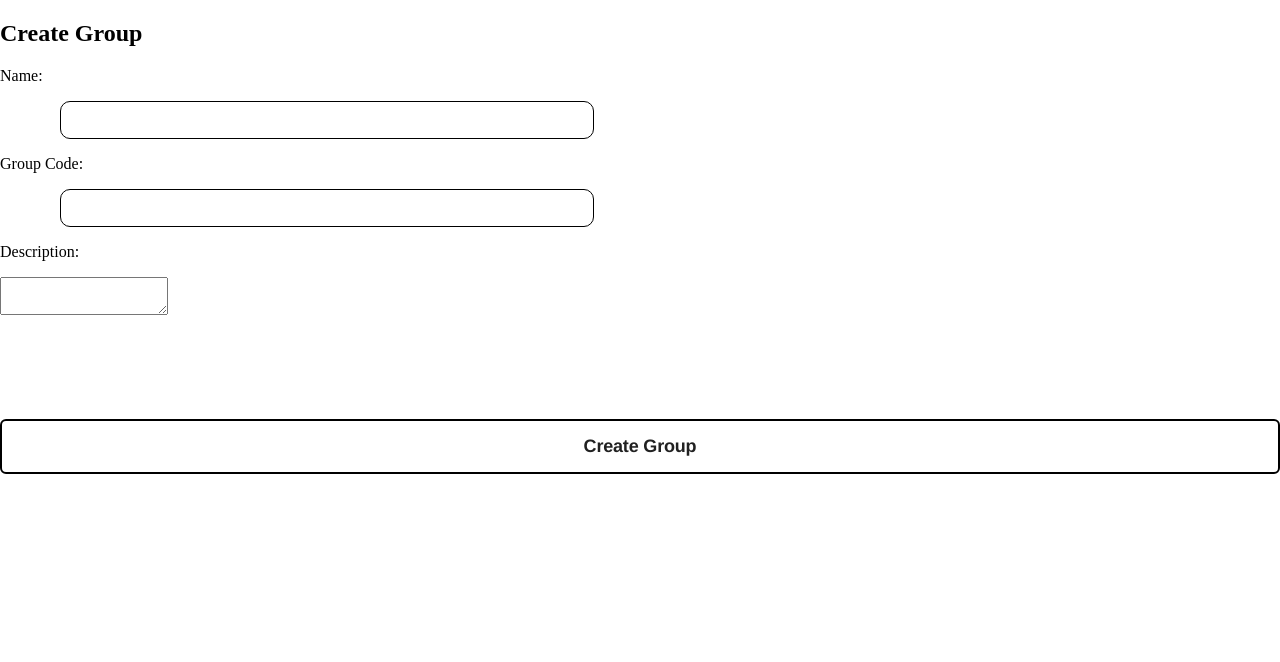
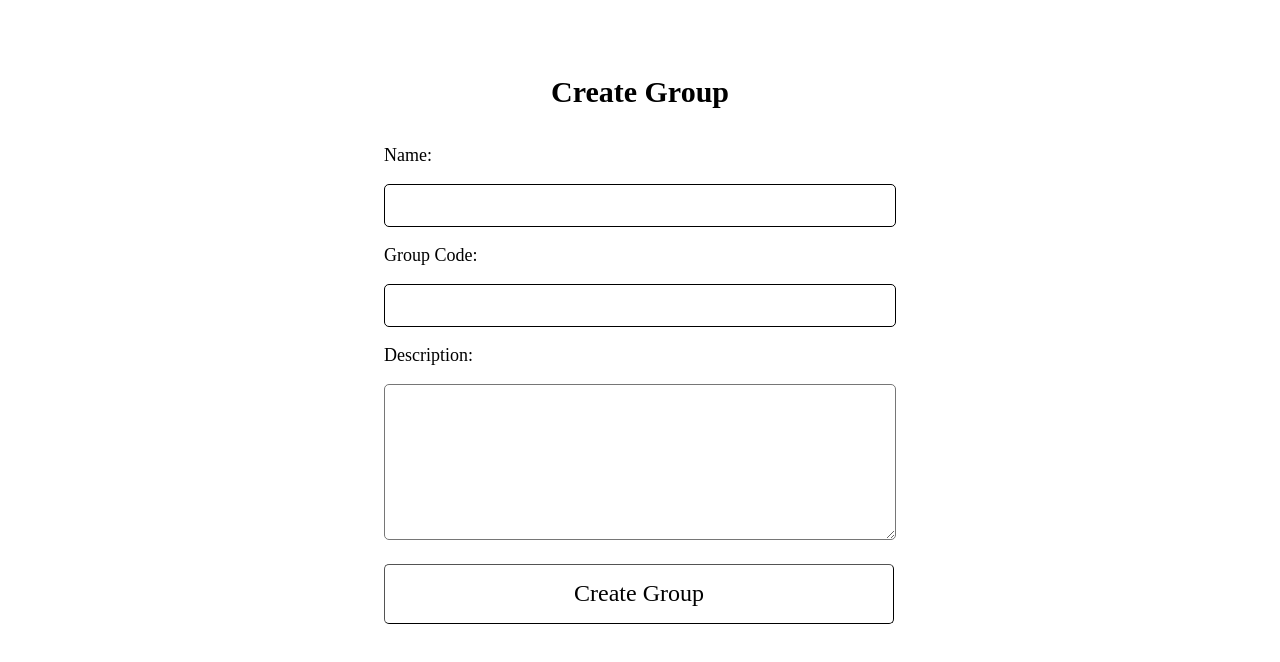
Before and after one commit to GT-WebDev-Group-Planning/group-planning-v1, a React (Create React App) app in the folder client/: page /creategroup in a window 1280 px wide. Shown: the top 662 px of the page. Built offline with nearby package versions, Linux system fonts and the light colour scheme.

Commit message:
added notifications

```diff
--- a/client/package.json
+++ b/client/package.json
@@ -13,6 +13,7 @@
     "express": "^4.18.2",
     "googleapis": "^128.0.0",
     "mongoose": "^7.6.3",
+    "notistack": "^3.0.1",
     "npm-run-all": "^4.1.5",
     "react": "^18.2.0",
     "react-dom": "^18.2.0",
--- a/client/src/index.js
+++ b/client/src/index.js
@@ -1,7 +1,6 @@
 import React from 'react';
 import ReactDOM from 'react-dom/client';
 import './index.css';
-import App from './App';
 import { BrowserRouter as Router, Routes, Route } from 'react-router-dom';
 import Calendar from './pages/Calendar/Calendar';
 import Evite from './pages/Evite/Evite';
@@ -12,10 +11,12 @@ import CalendarSelect from './pages/CalendarSelect/CalendarSelect';
 import Event from './pages/Event/Event';
 import Test from './pages/Test';
 import CreateGroup from './pages/join_group/CreateGroup';
+import { SnackbarProvider } from 'notistack';
 
 const root = ReactDOM.createRoot(document.getElementById('root'));
 root.render(
   <React.StrictMode>
+    <SnackbarProvider>
     <Router>
       <Routes>
         <Route path="" element={<Test />} />
@@ -30,5 +31,6 @@ root.render(
         <Route path="/test" element={<Test />} />
       </Routes>
     </Router>
+    </SnackbarProvider>
   </React.StrictMode>
 );
--- a/client/src/pages/join_group/CreateGroup.js
+++ b/client/src/pages/join_group/CreateGroup.js
@@ -2,6 +2,7 @@ import React, { useState } from 'react'
 import "./group.css"
 import { useNavigate } from 'react-router-dom';
 import axios from 'axios';
+import { useSnackbar } from 'notistack'
 
 const CreateGroup = () => {
     const [name, setName] = useState("");
@@ -9,6 +10,7 @@ const CreateGroup = () => {
     const [description, setDescription] = useState("");
     const [loading, setLoading] = useState(false);
     const navigate = useNavigate();
+    const { enqueueSnackbar } = useSnackbar();
 
     const handleSaveGroup = () => {
         const data = {
@@ -19,18 +21,19 @@ const CreateGroup = () => {
         setLoading(true);
         axios.post('http://localhost:5000/group', data)
         .then (() => {
-            setLoading(false);
+            enqueueSnackbar('Group Created Successfully', {variant: 'success'});
             navigate('/group');
         })
         .catch((error) => {
-            setLoading(false);
+            enqueueSnackbar('Code Already in Use', {variant: 'error'});
             console.log(error);
         });
     };
 
     return (
-        <div className="field">
+        <div className="centered">
           <h2>Create Group</h2>
+          <br />
           <div className="inputs-col">
             <div className="input-row">
               <p className="input-text">Name: </p>
@@ -38,6 +41,7 @@ const CreateGroup = () => {
                 type = "text"
                 value = { name }
                 onChange = {(e) => setName(e.target.value)}
+                className = "create-input"
               />
             </div>
             <div className="input-row">
@@ -45,6 +49,7 @@ const CreateGroup = () => {
               <input type="text"
                 value = { code }
                 onChange = {(e) => setCode(e.target.value)}
+                className = "create-input"
               />
             </div>
             <div className="input-row">
@@ -54,7 +59,7 @@ const CreateGroup = () => {
                 onChange = {(e) => setDescription(e.target.value)}
               />
             </div>
-            <button className="button self-center"
+            <button className="create-button"
             onClick={handleSaveGroup}>
               Create Group
             </button>
--- a/client/src/pages/join_group/JoinGroup.js
+++ b/client/src/pages/join_group/JoinGroup.js
@@ -4,7 +4,7 @@ import "./group.css"
 const JoinGroup = () => {
     const [code, setCode] = useState("");
     return (
-      <div className="field">
+      <div className="centered">
         <h2>Join Group</h2>
         <p className="input-text">Enter Group Code: </p>
         <input type="text" value={code} placeholder="e.g. 123456"/>
--- a/client/src/pages/join_group/group.css
+++ b/client/src/pages/join_group/group.css
@@ -1,7 +1,9 @@
-.gridContainer {
-    display: grid;
-    grid-template-columns: repeat(4, 1fr);
-    gap: 20px;
+.centered {
+    display: flex;
+    justify-content: center;
+    align-items: center;
+    flex-direction: column;
+    margin-top: 50px;
 }
 
 .top {
@@ -11,22 +13,42 @@
     margin-bottom: 20px;
 }
 
-.group-button {
+.create-button {
     font-size: 24px;
-    margin: 50px;
-    margin-top: 50px;
-    padding: 2.5px;
-    border-radius: 10px;
+    margin-top: 20px;
+    padding: 3px;
+    border-radius: 5px;
     border-width: 1px;
-    height: 37px;
-    width: 150px;
+    height: 60px;
+    width: 510px;
     cursor: pointer;
 }
 
-input {
-    width: 40%;
-    padding: 10px;
-    border-radius: 10px;
-    border: 1px solid black;
-    margin-left: 60px;
+.create-input {
+    font-size: 18px;
+    border-radius: 5px;
+    width: 500px;
+    margin-left: 0px;
+    padding-left: 5px;
+    padding-right: 5px;
 }
+
+textarea {
+    font-size: 18px;
+    width: 500px;
+    height: 150px;
+    border-radius: 5px;
+    margin-bottom: 0px;
+    padding-left: 5px;
+    padding-right: 5px;
+
+}
+
+p {
+    font-size: 18px;
+}
+
+h2 {
+    font-size: 30px;
+    margin-bottom: 0px;
+}
```
Also changed, not shown: 1 other file (tests, documents, lock files or other folders).
